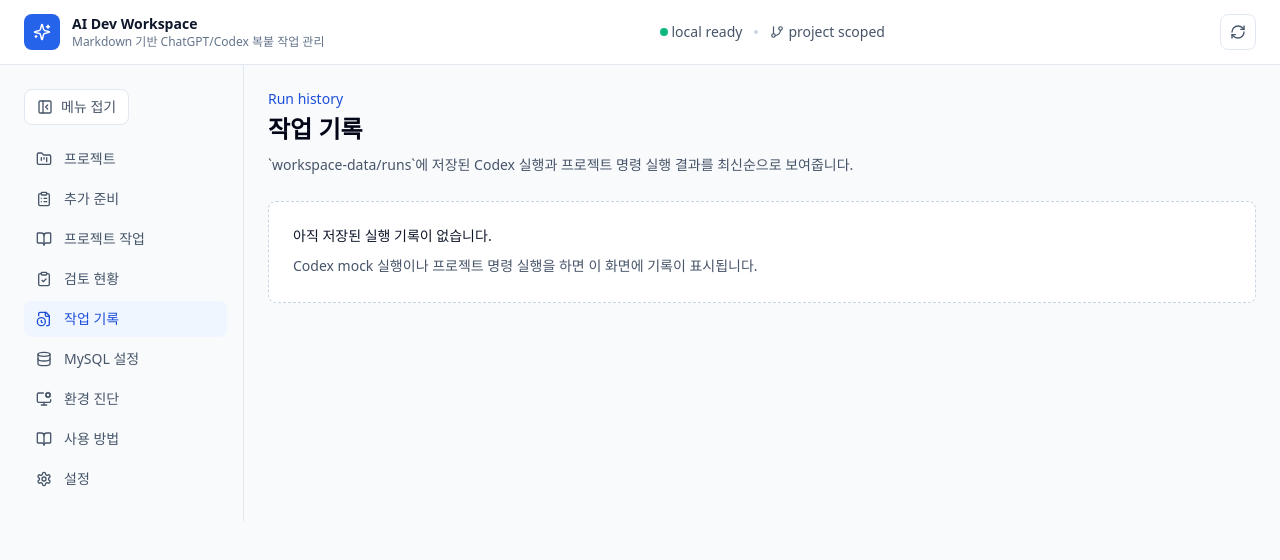
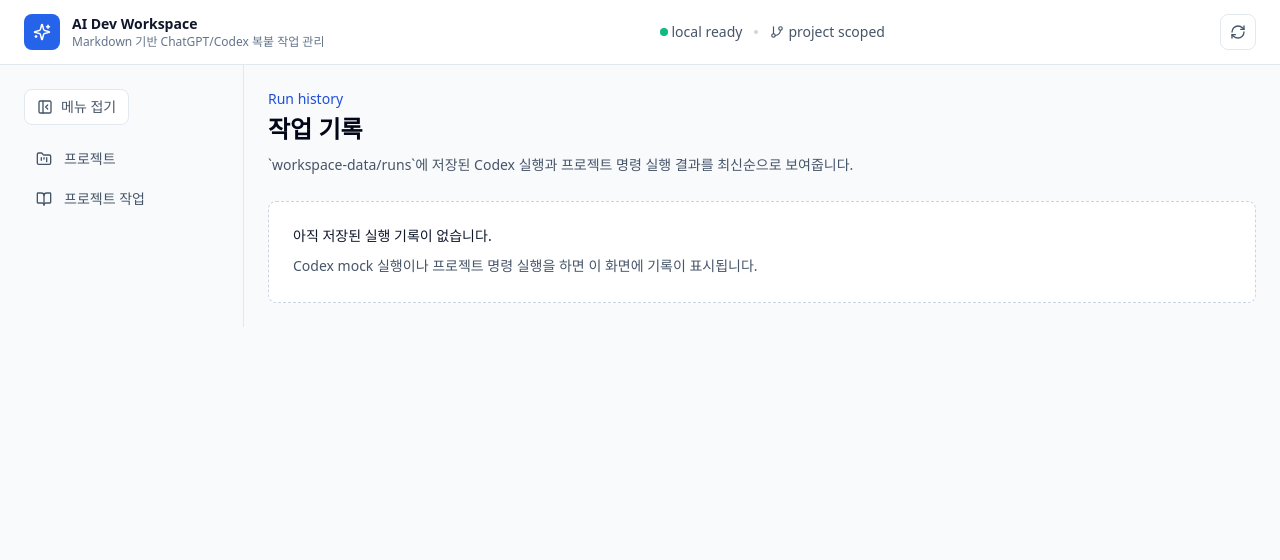
Before and after one commit to byeonghyeon2/tokenTool, a Next.js app in the folder platform/: page /runs in a window 1280 px wide. Shown: the top 560 px of the page. Built offline with nearby package versions, Linux system fonts and the light colour scheme.

Commit message:
Update management tool source

```diff
--- a/platform/src/components/app-shell.tsx
+++ b/platform/src/components/app-shell.tsx
@@ -1,20 +1,6 @@
 "use client";
 
-import {
-  BookOpen,
-  ClipboardCheck,
-  ClipboardList,
-  Database,
-  FileClock,
-  FolderKanban,
-  GitBranch,
-  MonitorCog,
-  PanelLeftClose,
-  PanelLeftOpen,
-  RefreshCw,
-  Settings,
-  Sparkles
-} from "lucide-react";
+import { BookOpen, FolderKanban, GitBranch, PanelLeftClose, PanelLeftOpen, RefreshCw, Sparkles } from "lucide-react";
 import Link from "next/link";
 import { usePathname } from "next/navigation";
 import { useState, type ReactNode } from "react";
@@ -23,14 +9,7 @@ import { cn } from "@/lib/utils";
 
 const menuItems = [
   { label: "프로젝트", icon: FolderKanban, href: "/" },
-  { label: "추가 준비", icon: ClipboardList, href: "/project-readiness" },
-  { label: "프로젝트 작업", icon: BookOpen, href: "/project-summary" },
-  { label: "검토 현황", icon: ClipboardCheck, href: "/review-board" },
-  { label: "작업 기록", icon: FileClock, href: "/runs" },
-  { label: "MySQL 설정", icon: Database, href: "/settings/database" },
-  { label: "환경 진단", icon: MonitorCog, href: "/diagnostics" },
-  { label: "사용 방법", icon: BookOpen, href: "/workspace-guide" },
-  { label: "설정", icon: Settings, href: "/settings/workspace" }
+  { label: "프로젝트 작업", icon: BookOpen, href: "/project-summary" }
 ];
 
 export function AppShell({ children }: { children: ReactNode }) {
```
